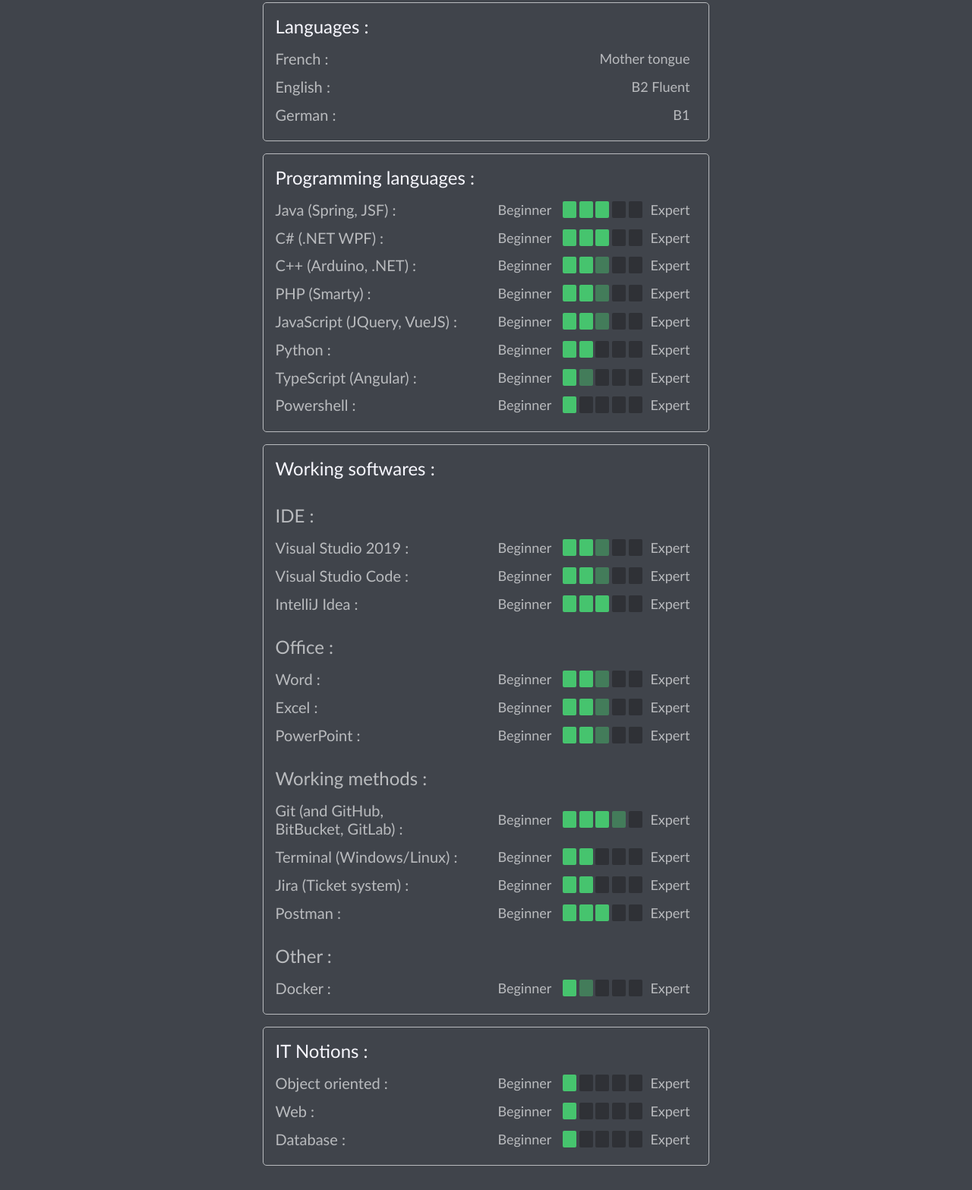
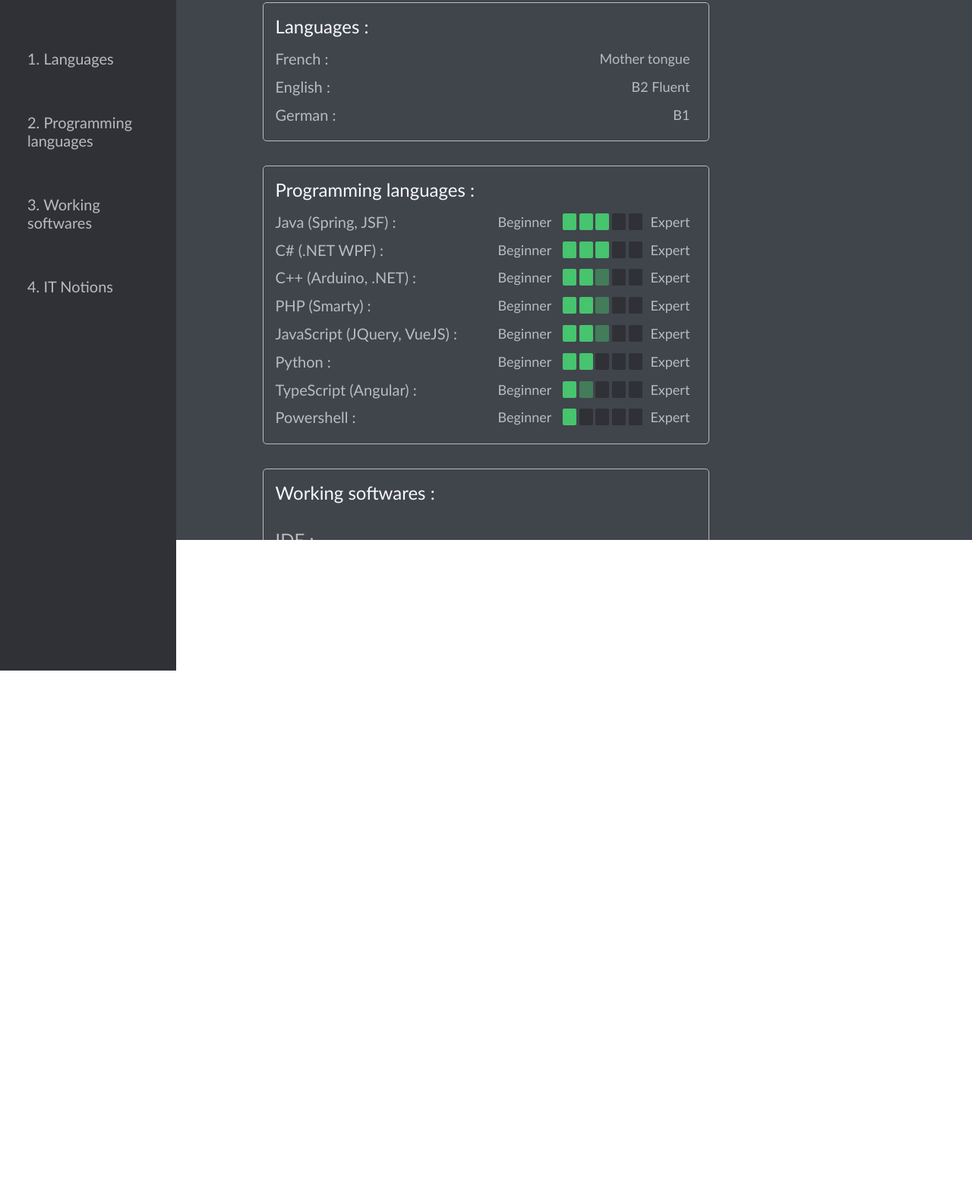
Before and after one commit to Dabmuel/PortFolio, a plain HTML site: page skillset.html in a window 1280 px wide. Shown: the part 89-1656 px from the top of the page at 76% size. After the commit the page ends 800 px from the top, so only its background shows below. Drawn offline with Linux system fonts and the light colour scheme.

Commit message:
skillset

```diff
--- a/resources/css/header.css
+++ b/resources/css/header.css
@@ -10,7 +10,7 @@ header {
     box-sizing: border-box;
     width: 100%;
 
-    position: absolute;
+    position: fixed;
     top: 0;
 }
 
--- a/resources/css/home.css
+++ b/resources/css/home.css
@@ -1,5 +1,9 @@
 .home {
     padding: 1em;
+    margin: 2em;
+
+    border-radius: 5px;
+    border: 1px solid #b9bbbe;
 }
 
 .home p {
@@ -16,4 +20,7 @@
 .home img {
     float: right;
     height: 170px;
+
+    border: 2px solid #202225;
+    border-radius: 5px;
 }
--- a/resources/css/index.css
+++ b/resources/css/index.css
@@ -1,6 +1,7 @@
 @import url("/resources/css/header.css");
 @import url("/resources/css/skillset.css");
 @import url("/resources/css/home.css");
+@import url("/resources/css/sidebar.css");
 
 @import url("/resources/css/components/progess\ bar.css");
 
@@ -13,13 +14,20 @@ body {
     margin: 0;
 }
 
-.body {
+.body-container {
     padding-top: 76px;
-    padding-left: 20%;
-    padding-right: 20%;
     min-height: 100%;
-    width: 100%;
+    height: 100%;
     box-sizing: border-box;
 
     background-color: #40444b;
 }
+
+.body {
+    padding: 0 20%;
+    width: 100%;
+    max-height: 100%;
+    box-sizing: border-box;
+
+    overflow-y: auto;
+}
--- /dev/null
+++ b/resources/css/sidebar.css
@@ -0,0 +1,28 @@
+.sidebar {
+    position: fixed;
+    left: 0;
+    height: 100%;
+    width: 200px;
+    margin-top: 76px;
+    padding: 3em 1em;
+
+    display: flex;
+    flex-direction: column;
+
+    background-color: #2f3136;
+}
+
+.sidebar a {
+    padding: 0.5em;
+    padding-left: 1em;
+    margin: 1em 0;
+    border-radius: 5px;
+
+    color: #b9bbbe;
+    font-size: 20;
+    text-decoration: none;
+}
+
+.sidebar a:hover {
+    background-color: #36393f;
+}
--- a/resources/css/skillset.css
+++ b/resources/css/skillset.css
@@ -11,7 +11,7 @@
     min-width: 550px;
     box-sizing: border-box;
     padding: 1em;
-    margin-bottom: 1em;
+    margin-bottom: 2em;
 
     border-radius: 5px;
     border: 1px solid #b9bbbe;
@@ -34,7 +34,7 @@
 
 .skillset .container .description {
     margin: 0;
-    padding-bottom: 0.4em;
-    font-size: 24px;
+    padding-bottom: 1em;
+    font-size: 20px;
     color: #b9bbbe;
 }
--- a/skillset.html
+++ b/skillset.html
@@ -23,9 +23,16 @@
                 </a>
             </nav>
         </header>
+        <div class="sidebar">
+            <a href="#languages">1. Languages</a>
+            <a href="#p-languages">2. Programming languages</a>
+            <a href="#w-software">3. Working softwares</a>
+            <a href="#it">4. IT Notions</a>
+        </div>
+        <div class="body-container">
             <div class="body">
                 <div class="skillset">
-                <div class="container">
+                    <div class="container" id="languages">
                         <p class="title">Languages :</p>
                         <div class="progress-bar">
                             <p class="label">French :</p>
@@ -46,7 +53,7 @@
                             </div>
                         </div>
                     </div>
-                <div class="container">
+                    <div class="container" id="p-languages">
                         <p class="title">Programming languages :</p>
                         <div class="progress-bar">
                             <p class="label">Java (Spring, JSF) :</p>
@@ -145,7 +152,7 @@
                             </div>
                         </div>
                     </div>
-                <div class="container">
+                    <div class="container" id="w-software">
                         <p class="title">Working softwares :</p>
                         <p class="subtitle">IDE :</p>
                         <div class="progress-bar">
@@ -284,43 +291,63 @@
                             </div>
                         </div>
                     </div>
-                <div class="container">
+                    <div class="container" id="it">
                         <p class="title">IT Notions :</p>
                         <div class="progress-bar">
                             <p class="label">Object oriented :</p>
                             <div>
-                            <span>Beginner</span>
+                                <span>Theoric</span>
                                 <span class="score true"></span>
-                            <span class="score false"></span>
-                            <span class="score false"></span>
+                                <span class="score true"></span>
+                                <span class="score true"></span>
                                 <span class="score false"></span>
                                 <span class="score false"></span>
                                 <span>Expert</span>
                             </div>
                         </div>
+                        <p class="description">UML, MVC architecture, micro-service architecture, multithreading.</p>
+
                         <div class="progress-bar">
                             <p class="label">Web :</p>
                             <div>
-                            <span>Beginner</span>
+                                <span>Theoric</span>
                                 <span class="score true"></span>
-                            <span class="score false"></span>
-                            <span class="score false"></span>
+                                <span class="score true"></span>
+                                <span class="score true"></span>
                                 <span class="score false"></span>
                                 <span class="score false"></span>
                                 <span>Expert</span>
                             </div>
                         </div>
+                        <p class="description">CSS (sass, scss, less), nodeJS, webservice, SEO, navigator extension, ecommerce.</p>
+
                         <div class="progress-bar">
                             <p class="label">Database :</p>
                             <div>
-                            <span>Beginner</span>
+                                <span>Theoric</span>
                                 <span class="score true"></span>
-                            <span class="score false"></span>
-                            <span class="score false"></span>
+                                <span class="score true"></span>
+                                <span class="score true"></span>
                                 <span class="score false"></span>
                                 <span class="score false"></span>
                                 <span>Expert</span>
                             </div>
+                        </div>
+                        <p class="description">CDM, LDM, SQL (MySQL, SQL Server, PostgreSQL), NoSQL (HiveQL).</p>
+
+                        <div class="progress-bar">
+                            <p class="label">Networking :</p>
+                            <div>
+                                <span>Theoric</span>
+                                <span class="score true"></span>
+                                <span class="score true"></span>
+                                <span class="score mid"></span>
+                                <span class="score false"></span>
+                                <span class="score false"></span>
+                                <span>Expert</span>
+                            </div>
+                        </div>
+                        <p class="description">CCNA1.</p>
                     </div>
                 </div>
             </div>
```
Also changed, not shown: credential.html (+4 -2 lines), experience.html (+4 -2 lines), index.html (+2 -0 lines), personal projects.html (+4 -2 lines). Lines whose indentation alone changed are shown as unchanged.
